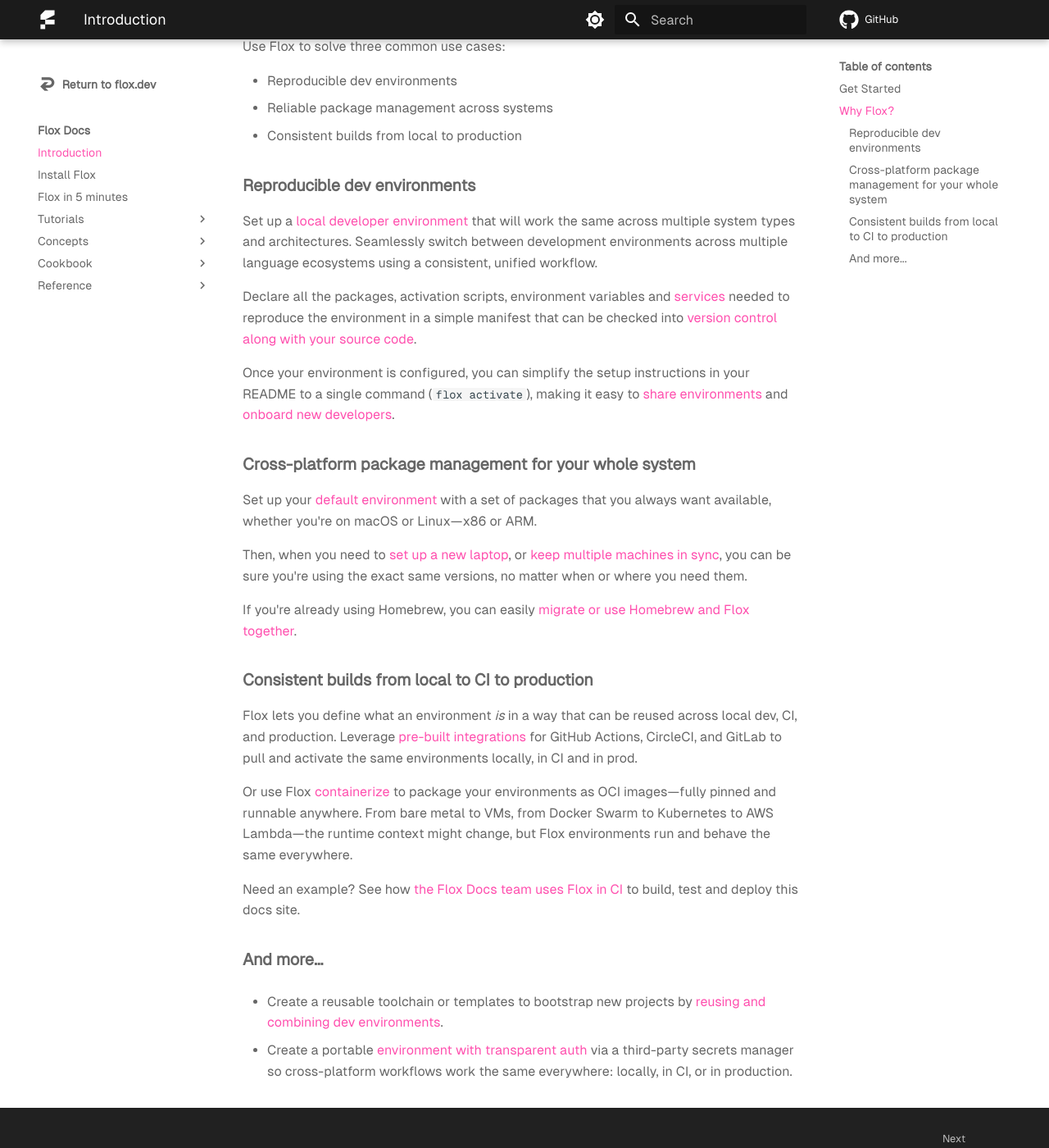
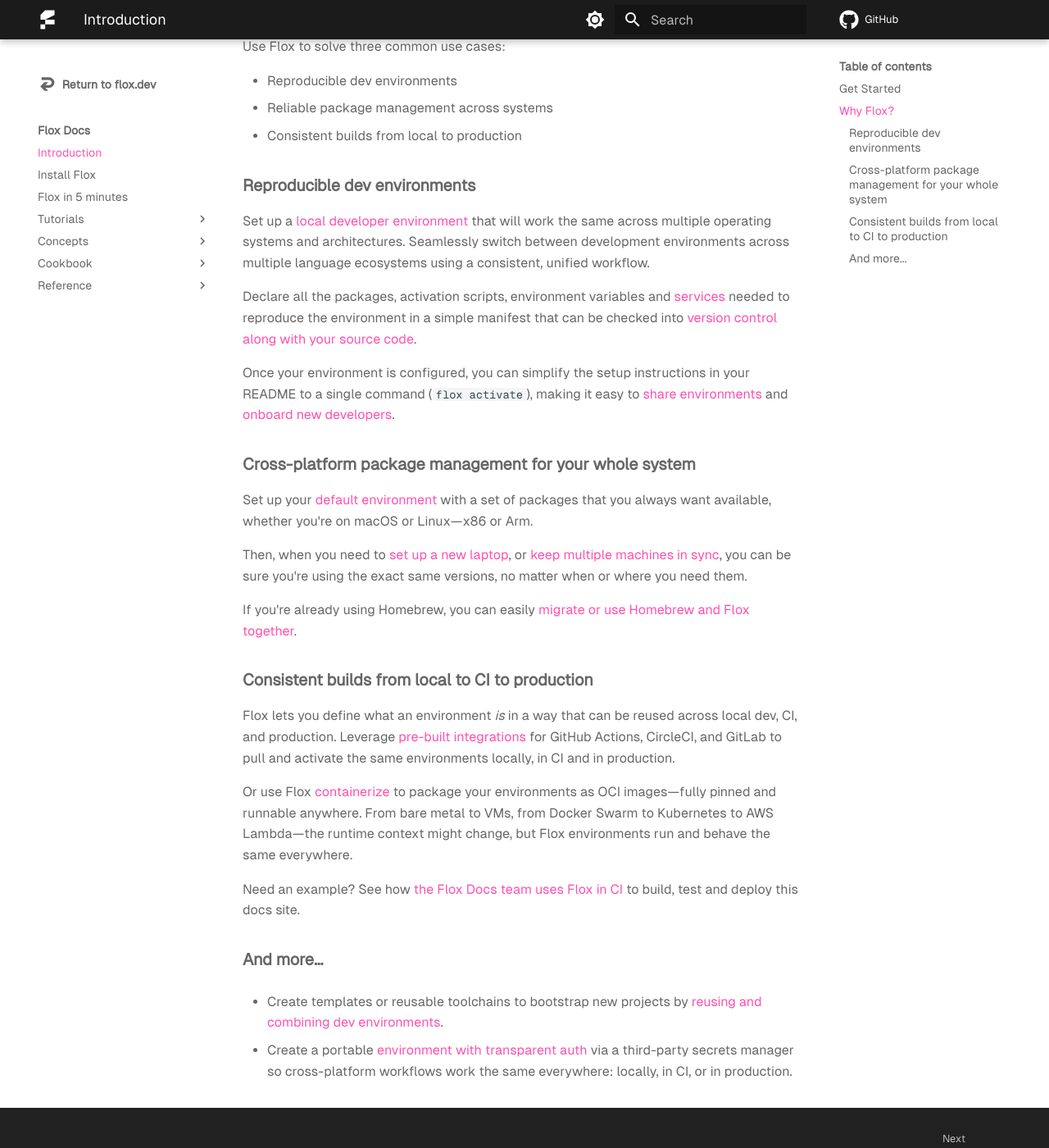
Before and after one commit to flox/floxdocs, an MkDocs documentation site: the page built from docs/index.md, in a window 1280 px wide and 1400 px high, scrolled down 1577 px. Shown: the whole window at 82% size. Built offline with MkDocs 1.6.1 and Material for MkDocs 9.7.7, drawn with Linux system fonts in a browser that asks for light colours; plug-ins that fetch from the network failed and are left out; comment, search, counter and statistics services are not loaded; some of the changed text lies outside the part shown.

Commit message:
Changes from review feedback

```diff
--- a/docs/index.md
+++ b/docs/index.md
@@ -18,7 +18,7 @@
 
 - Define everything your environment needs—packages, tools, environment variables, and services—in one manifest.
 - Switch between environments easily, share them with your team, and keep everything in version control.
-- Use the same setup across macOS and Linux, on both x86 and ARM.
+- Use the same setup across macOS and Linux, on both x86 and Arm.
 
 Flox achieves isolation through pre-configured sub-shells, not containers, so it works seamlessly with your existing tools, shells, and dotfiles. Under the hood, Flox uses Nix to ensure reproducibility—without requiring you to learn Nix.
 
@@ -36,7 +36,7 @@
 
     ---
 
-    Install `flox` with `apt`, `yum`, `brew`, or a system installer to get your dev
+    Install `flox` with `apt`, `yum`, `brew`, or a standalone installer to get your dev
     environment set up in minutes.
 
     [:octicons-arrow-right-24: Download & Install][install_flox]
@@ -83,7 +83,7 @@
 
 ### __Reproducible dev environments__
 
-Set up a [local developer environment](https://flox.dev/docs/tutorials/creating-environments/) that will work the same across multiple system types and architectures. Seamlessly switch between development environments across multiple language ecosystems using a consistent, unified workflow.
+Set up a [local developer environment](https://flox.dev/docs/tutorials/creating-environments/) that will work the same across multiple operating systems and architectures. Seamlessly switch between development environments across multiple language ecosystems using a consistent, unified workflow.
 
 Declare all the packages, activation scripts, environment variables and [services](https://flox.dev/docs/concepts/services/) needed to reproduce the environment in a simple manifest that can be checked into [version control along with your source code](https://flox.dev/blog/flox-and-teams-managing-your-code-and-your-runtime-environment-in-just-one-place/).
 
@@ -93,7 +93,7 @@
 ### __Cross-platform package management for your whole system__
 
 Set up your [default environment](https://flox.dev/docs/tutorials/default-environment/) with a set of
-packages that you always want available, whether you're on macOS or Linux—x86 or ARM.
+packages that you always want available, whether you're on macOS or Linux—x86 or Arm.
 
 Then, when you need to [set up a new laptop](https://flox.dev/blog/setting-up-a-new-laptop-made-easy-with-flox/
 ), or [keep multiple machines in sync](https://flox.dev/docs/tutorials/sharing-environments/#always-using-the-same-environment-across-multiple-devices
@@ -106,7 +106,7 @@
 ### __Consistent builds from local to CI to production__
 
 Flox lets you define what an environment _is_ in a way that can be reused across local dev, CI, and production.
-Leverage [pre-built integrations](https://flox.dev/docs/tutorials/ci-cd/?h=ci) for GitHub Actions, CircleCI, and GitLab to pull and activate the same environments locally, in CI and in prod.
+Leverage [pre-built integrations](https://flox.dev/docs/tutorials/ci-cd/?h=ci) for GitHub Actions, CircleCI, and GitLab to pull and activate the same environments locally, in CI and in production.
 
 Or use Flox [containerize](https://flox.dev/docs/reference/command-reference/flox-containerize/?h=containerize) to package your environments as OCI images—fully pinned and runnable anywhere.
 From bare metal to VMs, from Docker Swarm to Kubernetes to AWS Lambda—the runtime context might change, but Flox environments run and behave the same everywhere.
@@ -116,7 +116,7 @@
 
 ### __And more...__
 
-- Create a reusable toolchain or templates to bootstrap new projects by [reusing and combining dev environments](https://flox.dev/docs/tutorials/composition/).
+- Create templates or reusable toolchains to bootstrap new projects by [reusing and combining dev environments](https://flox.dev/docs/tutorials/composition/).
 
 - Create a portable [environment with transparent auth](https://flox.dev/blog/get-your-preferred-secrets-manager-in-a-portable-cross-platform-cli-toolkit/) via a third-party secrets manager so cross-platform workflows work the same everywhere: locally, in CI, or in production.
 
```
Also changed, not shown: other parts of docs/index.md (+2 -2 lines).
